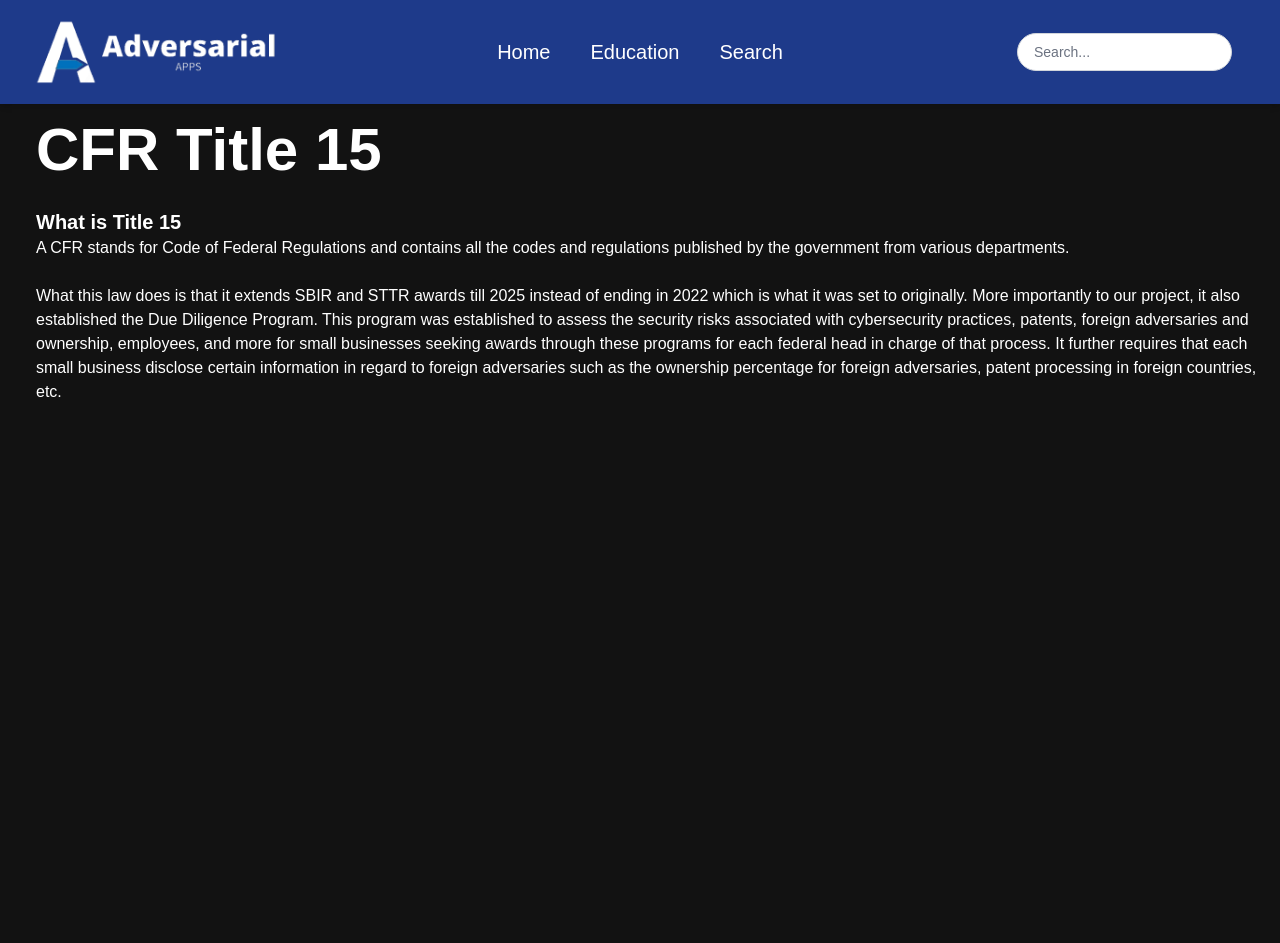
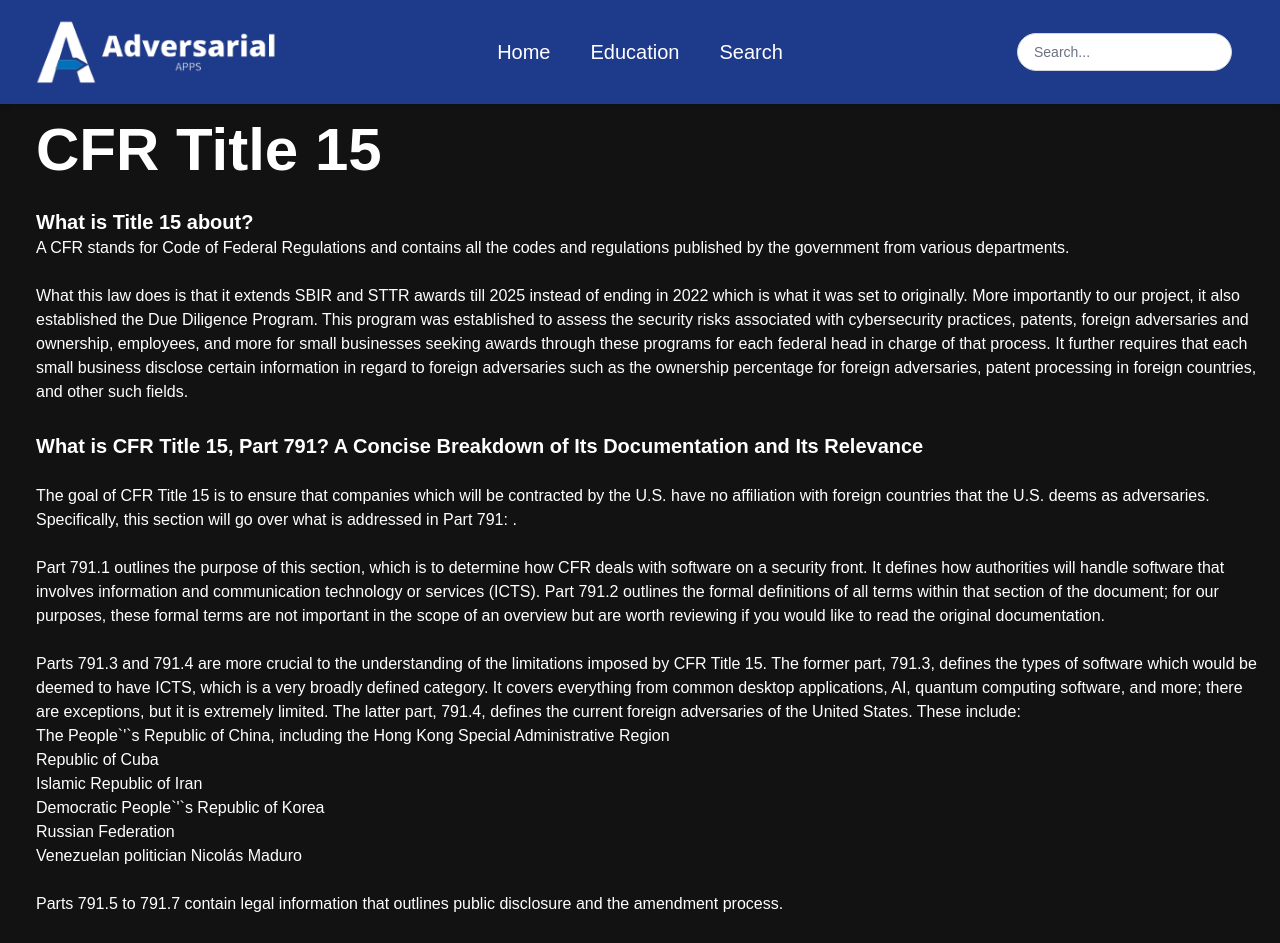
Before and after one commit to AdverseApps/Adversarial-Apps-Web, a Next.js app in the folder adversarial_apps/: page /education/cfr-title-15 in a window 1280 px wide. Shown: the top 943 px of the page. Before the commit the page ends 800 px from the top, so only its background shows below. Built offline with nearby package versions, Linux system fonts and the light colour scheme.

Commit message:
test commit (1 page)
ensuring commits work + previewing first page work to see if it displays correctly before moving on to other pages before lunch

```diff
--- a/adversarial_apps/src/app/education/cfr-title-15/page.tsx
+++ b/adversarial_apps/src/app/education/cfr-title-15/page.tsx
@@ -3,7 +3,7 @@ export default function page(){
     <>
         <main>
             <h1 className="text-6xl font-bold pl-5">CFR Title 15</h1>
-            <h4 className="text-xl font-bold pl-5"><br />What is Title 15</h4>
+            <h4 className="text-xl font-bold pl-5"><br />What is Title 15 about?</h4>
             <p className = "pl-5">A CFR stands for Code of Federal Regulations and contains
                 all the codes and regulations published by the government
                 from various departments.</p>
@@ -15,7 +15,42 @@ export default function page(){
                 practices, patents, foreign adversaries and ownership, employees, and more for small businesses seeking awards
                 through these programs for each federal head in charge of that process. It further requires that each small business
                 disclose certain information in regard to foreign adversaries such as the ownership percentage for foreign adversaries,
-                patent processing in foreign countries, etc.</p>
+                patent processing in foreign countries, and other such fields.</p>
+
+            <h4 className="text-xl font-bold pl-5"><br />What is CFR Title 15, Part 791?
+                A Concise Breakdown of Its Documentation and Its Relevance</h4>
+
+            <p className = "pl-5"><br />The goal of CFR Title 15 is to ensure that companies which will be
+                contracted by the U.S. have no affiliation with foreign countries that the U.S. deems as adversaries.
+                Specifically, this section will go over what is addressed in Part 791: <a href=
+                "https://www.ecfr.gov/current/title-15/subtitle-B/chapter-VII/subchapter-E/part-791"></a>.</p>
+
+            <p className = "pl-5"><br />Part 791.1 outlines the purpose of this section, which is to determine
+                how CFR deals with software on a security front. It defines how authorities will handle software that
+                involves information and communication technology or services (ICTS). Part 791.2 outlines the formal
+                definitions of all terms within that section of the document; for our purposes, these formal terms are not
+                important in the scope of an overview but are worth reviewing if you would like to read the original documentation.</p>
+
+            <p className = "pl-5"><br />Parts 791.3 and 791.4 are more crucial to the understanding of the limitations
+                imposed by CFR Title 15. The former part, 791.3, defines the types of software which would be deemed
+                to have ICTS, which is a very broadly defined category. It covers everything from common desktop applications,
+                AI, quantum computing software, and more; there are exceptions, but it is extremely limited. The latter part,
+                791.4, defines the current foreign adversaries of the United States. These include:</p>
+
+            <ul className = "pl-5">
+                <li>The People`&apos;`s Republic of China, including the Hong Kong Special Administrative Region</li>
+                <li>Republic of Cuba</li>
+                <li>Islamic Republic of Iran</li>
+                <li>Democratic People`&apos;`s Republic of Korea</li>
+                <li>Russian Federation</li>
+                <li>Venezuelan politician Nicolás Maduro</li></ul>
+
+            <p className = "pl-5"><br />Parts 791.5 to 791.7 contain legal information that outlines public
+                disclosure and the amendment process.</p>
+
+            <p className = "pl-5"><br />The two following subparts, Subpart B and Subpart C, outline the
+                permissions authorities have available to them to investigate ICTS cases and the penalties
+                for not adhering to these requirements respectively.</p>
 
         </main>
     </>
```
